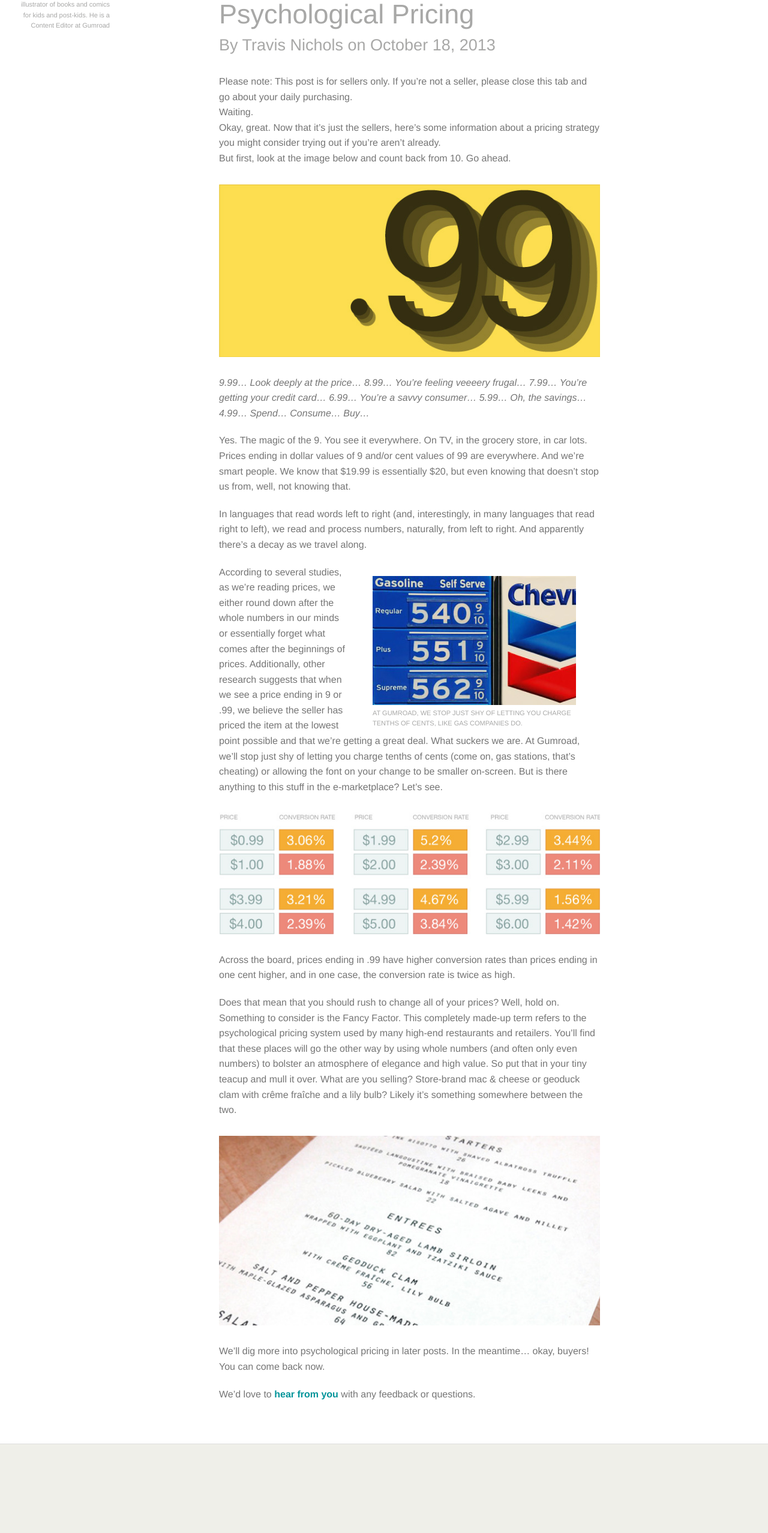
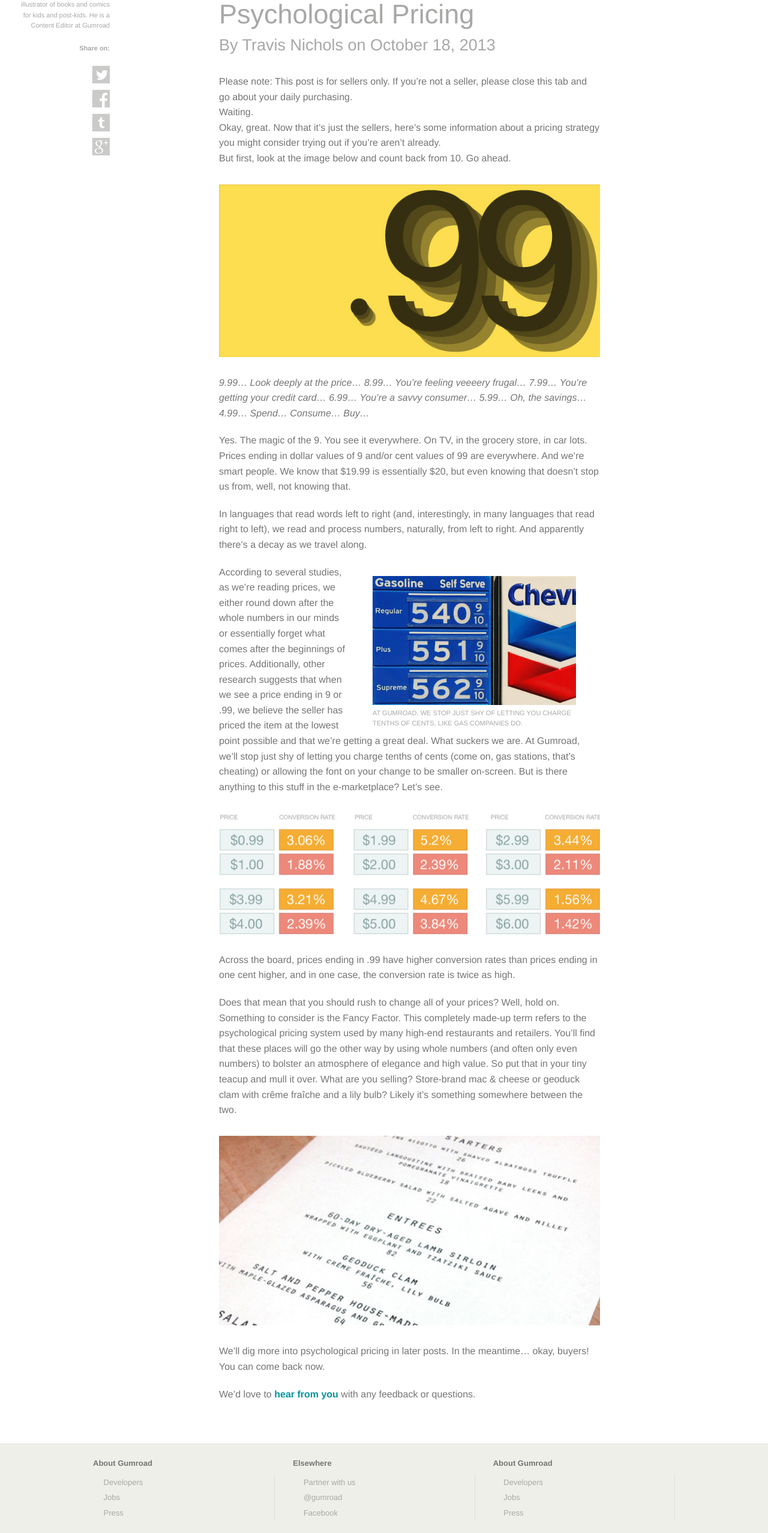
Before and after one commit to ChristinaDay/gr-blog-layout, a website: page Prototype/index.html in a window 1280 px wide. Shown: the part 225-2780 px from the top of the page at 60% size. Drawn offline with Linux system fonts and the light colour scheme.

Commit message:
added footer content, social sharing icons in side-nav

```diff
--- a/Prototype/index.html
+++ b/Prototype/index.html
@@ -15,14 +15,15 @@
           <a href="/">
             Gumroad
           </a>
-        </div>
+        </div><!--end .logo-->
         <ul>
-          <li>Feature Updates</li>
-          <li>Creator Stories</li>
-          <li>Tips &amp; Tricks</li>
-          <li>Selling Trends</li>
+          <li><a href="#">Blog Home</a></li>
+          <li><a href="#">Feature Updates</a></li>
+          <li><a href="#">Creator Stories</a></li>
+          <li><a href="#">Tips &amp; Tricks</a></li>
+          <li><a href="#">Selling Trends</a></li>
         </ul>
-      </div>
+      </div><!--end .container-->
     </nav>
 
     <div class="side-bar">
@@ -32,7 +33,15 @@
           Travis is an author and
           illustrator of books and comics for kids and post-kids. He is a Content Editor at Gumroad
         </p>
-      </div>
+      </div><!--end .bio-->
+
+      <ul class="social-sharing">
+        <p>Share on:</p>
+        <li><a href="#"><img src="../assets/twitter-icon.png" alt="twitter logo"/></a></li>
+        <li><a href="#"><img src="../assets/fbook-icon.png" alt="facebook logo"/></a></li>
+        <li><a href="#"><img src="../assets/tumblr-icon.png" alt="tumblr logo"/></a></li>
+        <li><a href="#"><img src="../assets/gplus-icon.png" alt="google-plus logo"/></a></li>
+      </ul>
     </div><!--end .side-bar-->
 
     <div class="row article">
@@ -97,7 +106,32 @@
     </div><!--end .article-->
 
     <footer>
-
+      <div class="row">
+        <div class="large-4 columns">
+          <h5>About Gumroad</h5>
+          <ul>
+            <li><a href="#">Developers</a></li>
+            <li><a href="#">Jobs</a></li>
+            <li><a href="#">Press</a></li>
+          </ul>
+        </div>
+        <div class="large-4 columns">
+          <h5>Elsewhere</h5>
+          <ul>
+            <li><a href="#">Partner with us</a></li>
+            <li><a href="#">@gumroad</a></li>
+            <li><a href="#">Facebook</a></li>
+          </ul>
+        </div>
+        <div class="large-4 columns">
+          <h5>About Gumroad</h5>
+          <ul>
+            <li><a href="#">Developers</a></li>
+            <li><a href="#">Jobs</a></li>
+            <li><a href="#">Press</a></li>
+          </ul>
+        </div>
+      </div><!--end .row-->
     </footer>
     <div class="color-bar-bottom"></div>
 
@@ -112,7 +146,8 @@
 
     <script src="bower_components/jquery/dist/jquery.min.js"></script>
     <script src="bower_components/foundation/js/foundation.min.js"></script>
+    <script src="js/jquery.sticky-kit.min.js"></script>
     <script src="js/app.js"></script>
-    <script src="js/jquery.sticky-kit.min.js"></script>
+
   </body>
 </html>
--- a/Prototype/js/app.js
+++ b/Prototype/js/app.js
@@ -1,3 +1,5 @@
 // Foundation JavaScript
 // Documentation can be found at: http://foundation.zurb.com/docs
 $(document).foundation();
+
+$(".side-bar").stick_in_parent();
--- /dev/null
+++ b/Prototype/js/min/app-min.js
@@ -0,0 +1 @@
+$(document).foundation(),$(".side-bar").stick_in_parent();
--- a/Prototype/scss/_custom.scss
+++ b/Prototype/scss/_custom.scss
@@ -40,12 +40,10 @@ nav {
   padding-top: 3px;
 
   .container {
-    width: auto;
-    margin: auto auto;
     position: relative;
-    margin-left: auto;
+    margin-left: 157px;
     margin-right: auto;
-    width: 940px;
+    width: 1065px;
   }
 
   .clearfix:after {
@@ -77,8 +75,20 @@ nav {
 
     li {
       display: inline-block;
-      padding-left: 10px;
-      margin-top: 20px;
+      padding-left: 30px;
+      margin-top: 18px;
+
+      a {
+        color: #a8a8a7;
+        font-size: 13px;
+        font-weight: normal;
+        transition: color 0.28s ease;
+      }
+
+      a:hover {
+        text-decoration: none;
+        color: #757575;
+      }
     }
   }
 }
@@ -87,19 +97,38 @@ nav {
   width: 150px;
   margin: 100px 10px 0 33px;
   position: absolute;
+  text-align: right;
+  color: #a8a8a7;
 
+  p {
+    font-size: 11px;
+  }
 
   .bio {
-    text-align: right;
-    color: #a8a8a7;
 
     img.portrait {
       width: 25px;
     }
 
     p {
-      font-size: 11px;
       margin-top: 10px;
+    }
+  }
+
+  ul  {
+    list-style: none;
+
+    p {
+      font-weight: bold;
+    }
+
+    li {
+      padding-bottom: 10px;
+    }
+
+    img {
+      height: 30px;
+      width: 30px;
     }
   }
 }
@@ -145,6 +174,28 @@ footer {
   border-top: 1px solid #ddd;
   height: 300px;
   padding-bottom: 3px;
+
+  .row {
+    margin-top: 20px;
+  }
+
+  h5 {
+    font-size: 13px;
+    color: #757575;
+    font-weight: bold;
+  }
+
+  ul {
+    border-right: 1px solid #ddd;
+    list-style: none;
+
+    li a {
+      font-weight: normal;
+      font-size: 13px;
+      color: #a8a8a7;
+      margin: 0;
+    }
+  }
 }
 
 .color-bar-bottom {
```
Also changed, not shown: Prototype/assets/fbook-icon.png (added), Prototype/assets/gplus-icon.png (added), Prototype/assets/tumblr-icon.png (added), Prototype/assets/twitter-icon.png (added), Prototype/stylesheets/app.css, 1 other file.
